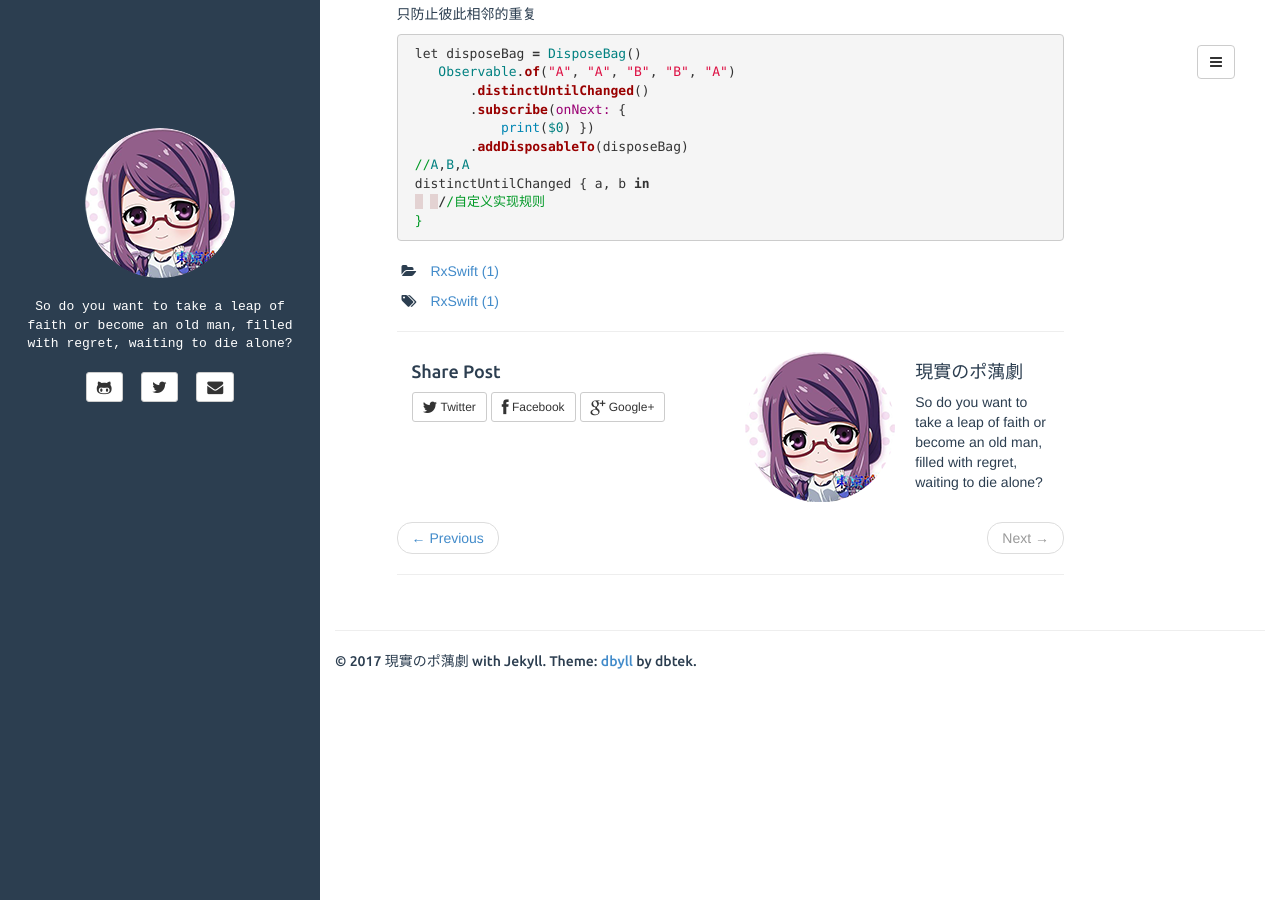
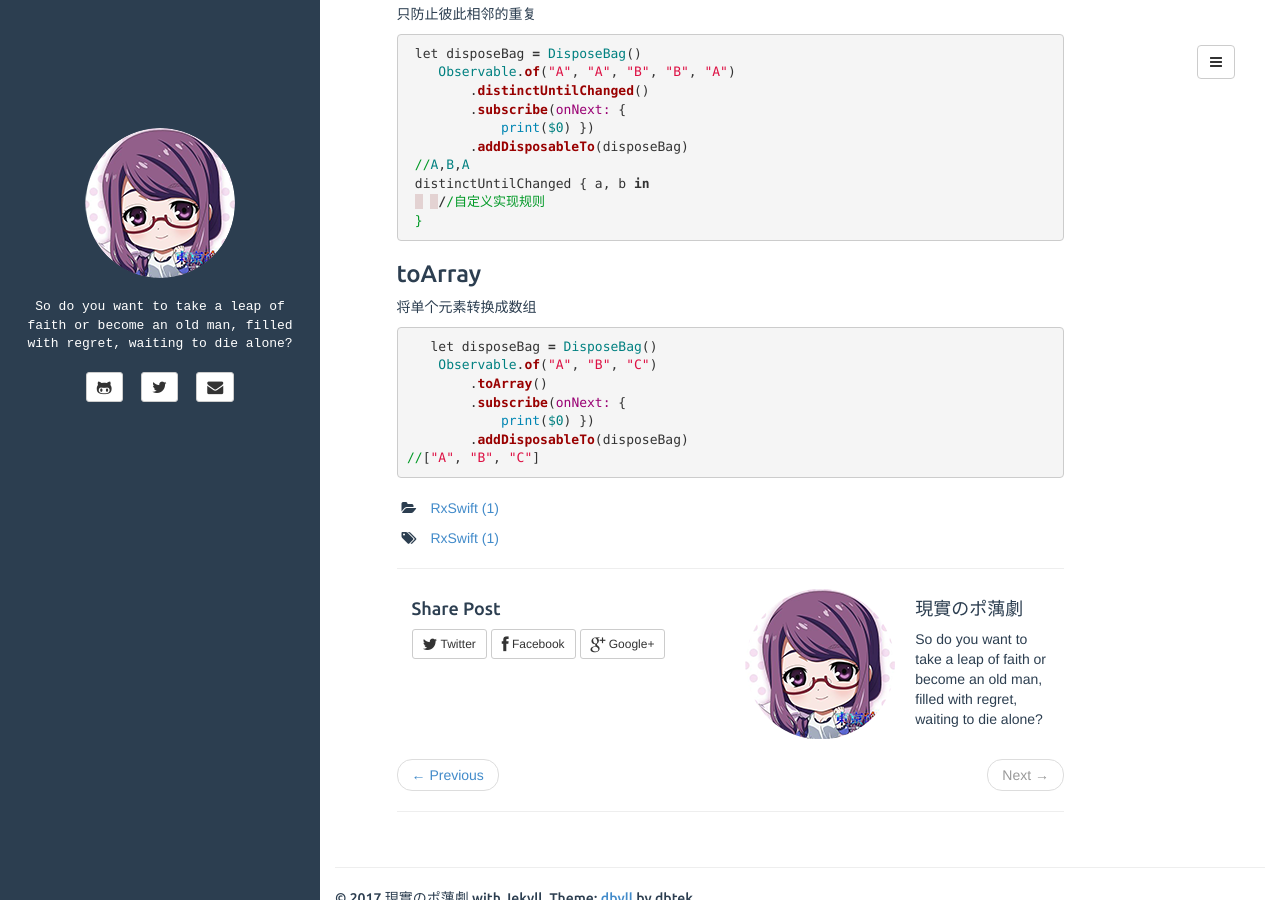
Before and after one commit to plusyu/plusyu.github.io, a Jekyll site: the page built from _posts/2017-07-13-RxSwift .md, in a window 1280 px wide and 900 px high, scrolled down 3470 px. Built offline with Jekyll 4.4.1, drawn with Linux system fonts in a browser that asks for light colours.

Commit message:
Update 2017-07-13-RxSwift .md

```diff
--- a/_posts/2017-07-13-RxSwift .md
+++ b/_posts/2017-07-13-RxSwift .md
@@ -216,3 +216,18 @@ print($0) })
  }
 
 {% endhighlight %}
+
+<h3>toArray</h3>
+<p>将单个元素转换成数组</p>
+
+{% highlight ruby %}
+
+   let disposeBag = DisposeBag()
+    Observable.of("A", "B", "C")
+        .toArray()
+        .subscribe(onNext: {
+            print($0) })
+        .addDisposableTo(disposeBag)
+//["A", "B", "C"]
+
+{% endhighlight %}
```
